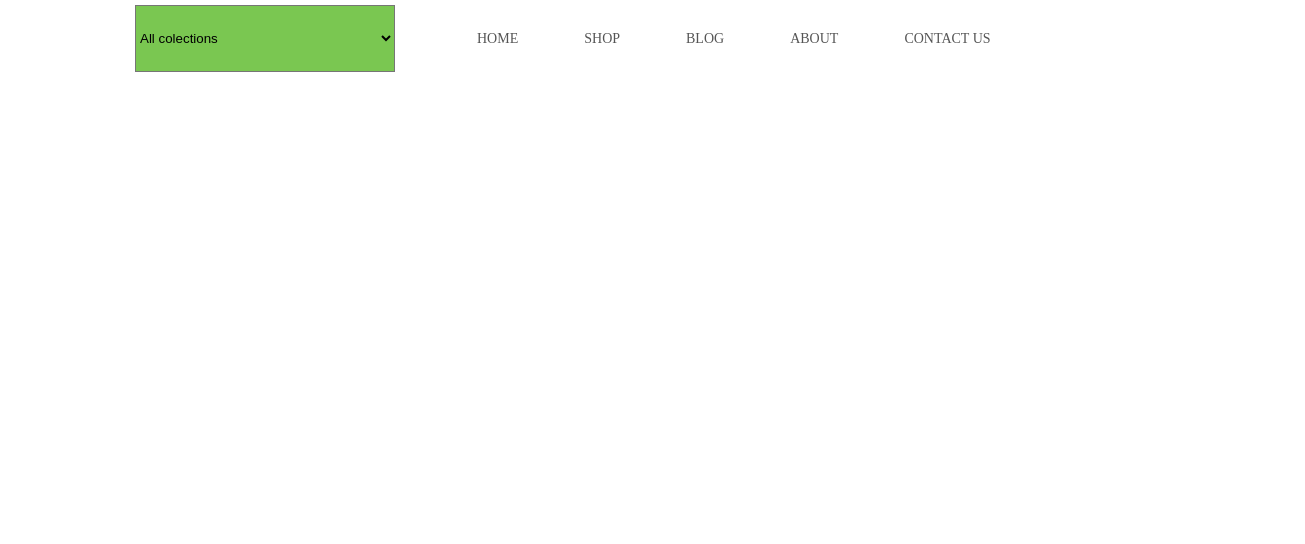
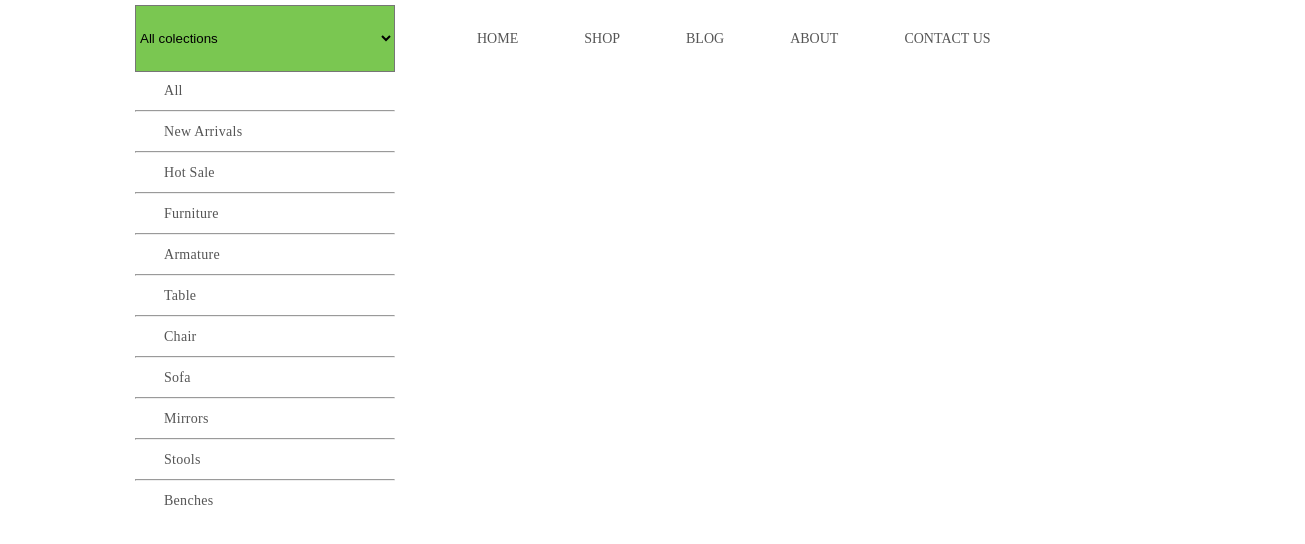
Before and after one commit to AndreyLukashev/Furniking, a website built with Vite: page index.html in a window 1280 px wide. Shown: the part 152-696 px from the top of the page, 1305 px wide, since content can reach past the window. Built offline with nearby package versions, Linux system fonts and the light colour scheme; a web font is replaced by a local one.

Commit message:
add sidebar

```diff
--- a/index.html
+++ b/index.html
@@ -52,15 +52,45 @@
       <option value="Chair">Chair</option>
     </select>
 
-    <div class="main-menu">
-      <a href="#" class="main-menu-elements">HOME</a>
-      <a href="#" class="main-menu-elements">SHOP</a>
-      <a href="#" class="main-menu-elements">BLOG</a>
-      <a href="#" class="main-menu-elements">ABOUT</a>
-      <a href="#" class="main-menu-elements">CONTACT US</a>
+    <div class="navigation-menu">
+      <a href="#" class="navigation-menu-elements">HOME</a>
+      <a href="#" class="navigation-menu-elements">SHOP</a>
+      <a href="#" class="navigation-menu-elements">BLOG</a>
+      <a href="#" class="navigation-menu-elements">ABOUT</a>
+      <a href="#" class="navigation-menu-elements">CONTACT US</a>
     </div>
 
   </div>
+
+  <main class="main">
+
+    <ul class="side-bar ">
+      <li class="side-bar-elements"> <a href="#" class="side-bar-text side-bar-link">All</a> </li>
+      <hr class="side-bar-line">
+      <li class="side-bar-elements"><a href="#" class="side-bar-text side-bar-link">New Arrivals</a></li>
+      <hr class="side-bar-line">
+      <li class="side-bar-elements"><a href="#" class="side-bar-text side-bar-link">Hot Sale</a></li>
+      <hr class="side-bar-line">
+      <li class="side-bar-elements"><a href="#" class="side-bar-text side-bar-link">Furniture</a></li>
+      <hr class="side-bar-line">
+      <li class="side-bar-elements"><a href="#" class="side-bar-text side-bar-link">Armature</a></li>
+      <hr class="side-bar-line">
+      <li class="side-bar-elements"><a href="#" class="side-bar-text side-bar-link">Table</a></li>
+      <hr class="side-bar-line">
+      <li class="side-bar-elements"><a href="#" class="side-bar-text side-bar-link">Chair</a></li>
+      <hr class="side-bar-line">
+      <li class="side-bar-elements"><a href="#" class="side-bar-text side-bar-link">Sofa</a></li>
+      <hr class="side-bar-line">
+      <li class="side-bar-elements"><a href="#" class="side-bar-text side-bar-link">Mirrors</a></li>
+      <hr class="side-bar-line">
+      <li class="side-bar-elements"><a href="#" class="side-bar-text side-bar-link">Stools</a></li>
+      <hr class="side-bar-line">
+      <li class="side-bar-elements"><a href="#" class="side-bar-text side-bar-link">Benches</a></li>
+
+    </ul>
+
+  </main>
+
 
 
   <script type="module" src="/main.js"></script>
--- a/main.js
+++ b/main.js
@@ -10,3 +10,5 @@ import './src/components/forms/inputs/search-input.js';
 import './src/components/button/button.js';
 import './src/components/forms/select/select.js';
 import './src/components/navigation/navigation.js';
+import './src/components/main/main.js';
+import './src/components/side-bar/side-bar.js';
--- /dev/null
+++ b/src/components/main/main.js
@@ -0,0 +1 @@
+import './main.scss';
--- /dev/null
+++ b/src/components/main/main.scss
@@ -0,0 +1,12 @@
+@use '../../global/colors.scss';
+
+.main {
+    width: 1170px;
+    height: 454px;
+    margin-left: 135px;
+    flex-shrink: 0;
+    // background-color: aquamarine;
+    display: flex;
+    align-items: center;
+
+}
--- a/src/components/navigation/navigation.scss
+++ b/src/components/navigation/navigation.scss
@@ -19,7 +19,7 @@
     background-color: colors.$green;
 }
 
-.main-menu-elements {
+.navigation-menu-elements {
     color: colors.$black;
     font-family: Rubik;
     font-size: 14px;
--- /dev/null
+++ b/src/components/side-bar/side-bar.js
@@ -0,0 +1 @@
+import './side-bar.scss';
--- /dev/null
+++ b/src/components/side-bar/side-bar.scss
@@ -0,0 +1,27 @@
+@use '../../global/colors.scss';
+
+.side-bar {
+    width: 260px;
+    height: 454px;
+    flex-shrink: 0;
+    display: flex;
+    flex-direction: column;
+    justify-content: space-between;
+    padding-top: 10px;
+    padding-bottom: 17px;
+
+}
+
+.side-bar-elements {
+    margin-left: 29px;
+}
+
+.side-bar-line {
+    width: 260px;
+    height: 0.8px;
+    color: colors.$side-bar-line;
+}
+
+.side-bar-link {
+    text-decoration: none;
+}
--- a/src/components/typography/_typography.scss
+++ b/src/components/typography/_typography.scss
@@ -28,3 +28,13 @@
     line-height: normal;
     color: colors.$black;
 }
+
+.side-bar-text {
+    color: colors.$black;
+    font-family: Rubik;
+    font-size: 14px;
+    font-style: normal;
+    font-weight: 400;
+    line-height: normal;
+    letter-spacing: 0.28px;
+}
--- a/src/global/_colors.scss
+++ b/src/global/_colors.scss
@@ -1,3 +1,4 @@
 $green: #7AC751;
 $white: #FFF;
 $black: #555;
+$side-bar-line: #E3E3E3
```
